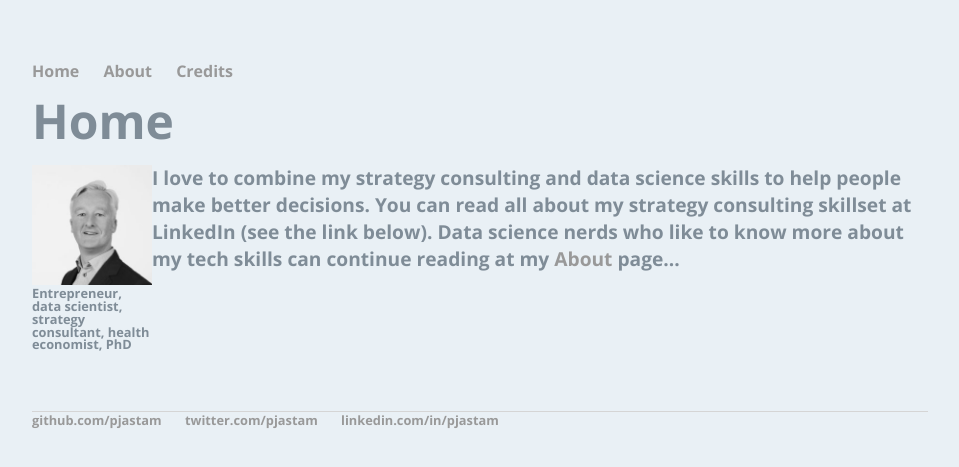
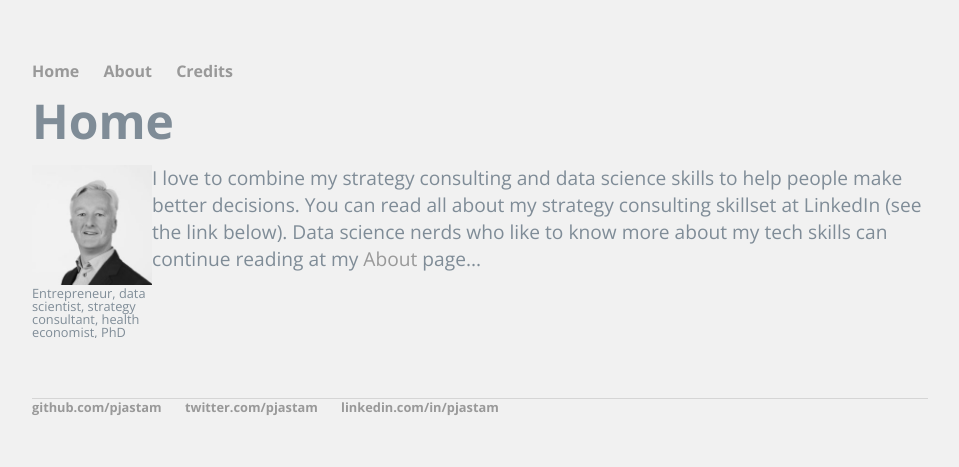
Before and after one commit to pjastam/pjastam.github.io, a Jekyll site: the page built from index.html, in a window 1280 px wide. Shown: the top 467 px of the page, without its empty margins (160-1119 px from the left). Built offline with Jekyll 4.4.1, drawn with Linux system fonts in a browser that asks for light colours; some web fonts are replaced.

Commit message:
Update layout

```diff
--- a/css/main.css
+++ b/css/main.css
@@ -3,7 +3,7 @@ body { margin: 60px auto; width: 70%; }
 a { text-decoration: none; color: #999; }
 a:hover { text-decoration: underline; }
 
-p, ul { line-height: 1.4em; color: #7f8c97; padding-bottom: 15px; }
+p, ul { line-height: 1.4em; color: #7f8c97; padding-bottom: 15px; font-weight: normal; }
 
 h1 { font-size: 3em;  padding: 15px 0px 20px 0}
 h2 { font-size: 2.7em; }
--- a/css/style.css
+++ b/css/style.css
@@ -18,8 +18,8 @@ body {
   font-size: 100%;
   font-family: "Open Sans", sans-serif;
   color: #7f8c97;
-  background-color: #e9f0f5;
-  font-weight: bold;
+  background-color: #f1f1f1;
+  font-weight: normal;
 }
 
 a {
@@ -276,8 +276,7 @@ header h1 {
   color: #7f8c97;
 }
 .cd-date p {
-	margin-left: auto;
-	margin-right: auto;
+	text-align: center;
 }
 .cd-timeline-content .cd-read-more, .cd-timeline-content .cd-date {
   display: inline-block;
```
